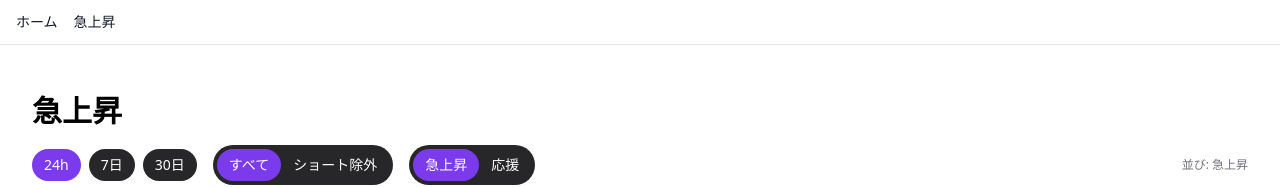
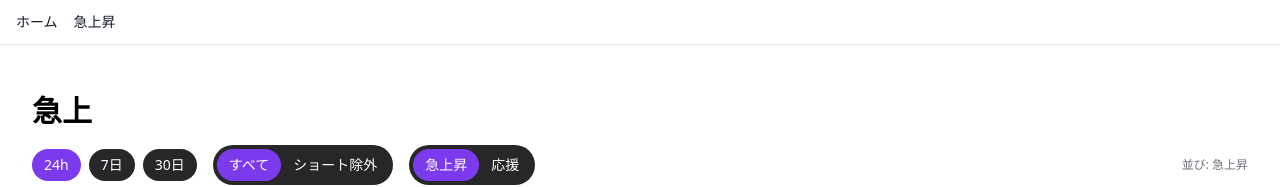
Before and after one commit to EVERYSAN/uta.to, a Next.js app: page / in a window 1280 px wide. Shown: the top 187 px of the page. Built offline with nearby package versions, Linux system fonts and the light colour scheme; no server answers; the database is empty.

Commit message:
Update page.tsx

```diff
--- a/src/app/trending/page.tsx
+++ b/src/app/trending/page.tsx
@@ -4,6 +4,7 @@
 import Link from "next/link";
 import { Suspense, useEffect, useRef, useState } from "react";
 import { usePathname, useRouter, useSearchParams } from "next/navigation";
+import HeroCarousel from "@/components/HeroCarousel";
 
 export const dynamic = "force-dynamic";
 
@@ -307,8 +308,10 @@ function TrendingPageInner() {
   return (
     <main className="mx-auto max-w-7xl px-4 py-6 space-y-4">
       <div className="flex items-center justify-between">
-        <h1 className="text-2xl md:text-3xl font-bold text-black">急上昇</h1>
+        <h1 className="text-2xl md:text-3xl font-bold text-black">急上</h1>
       </div>
+
+      <HeroCarousel />
 
       <FilterBar
         range={range}
```
